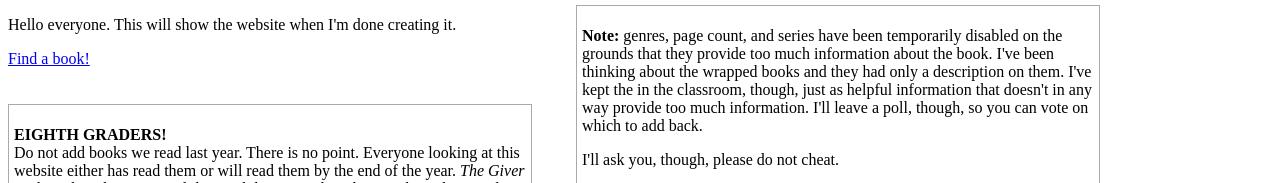
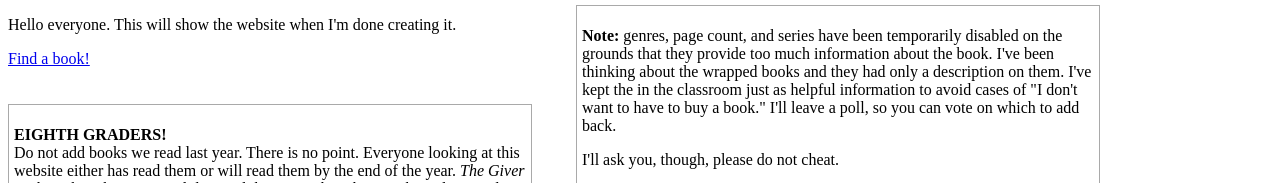
Before and after one commit to FirePhoenix555/blind-book-date, a website: page public/index.html in a window 1280 px wide. Shown: the top 183 px of the page. Drawn offline with Linux system fonts and the light colour scheme.

Commit message:
updated notes

```diff
--- a/public/index.html
+++ b/public/index.html
@@ -62,11 +62,11 @@
 
 		<div id="side-container" class="container">
 
-			<p><strong>Note:</strong> genres, page count, and series have been temporarily disabled on the grounds that
-				they provide too much information about the book. I've been thinking about the wrapped
-				books and they had only a description on them. I've kept the in the classroom, though,
-				just as helpful information that doesn't in any way provide too much information. I'll
-				leave a poll, though, so you can vote on which to add back.
+			<p><strong>Note:</strong> genres, page count, and series have been temporarily disabled on
+				the grounds that they provide too much information about the book. I've been thinking
+				about the wrapped books and they had only a description on them. I've kept the in the
+				classroom just as helpful information to avoid cases of "I don't want to have to buy a
+				book." I'll leave a poll, so you can vote on which to add back.
 			</p>
 
 			<p>I'll ask you, though, please do not cheat.</p>
```
